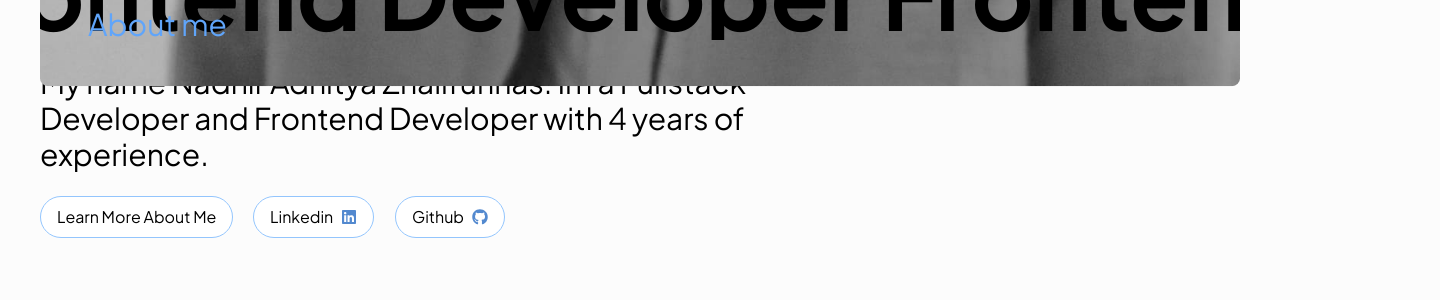
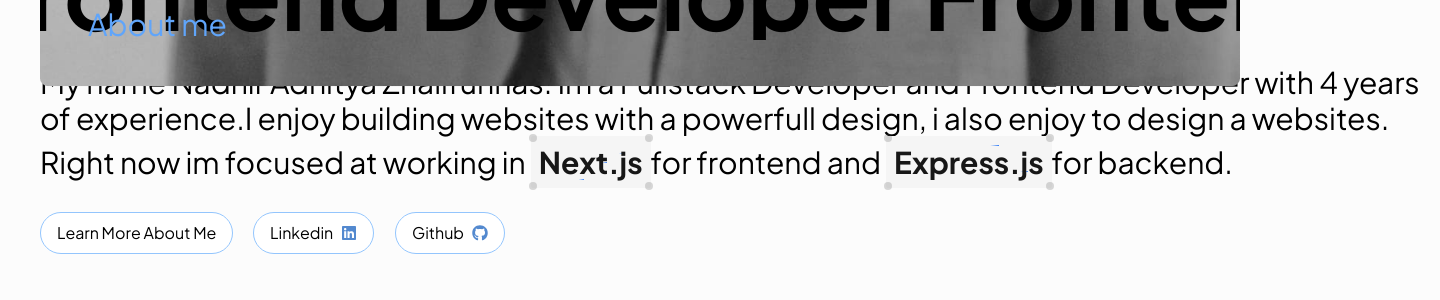
Before and after one commit to Nadhiradhit/portofolio-v2, a Next.js app: page / in a window 1280 px wide. Shown: the part 940-1240 px from the top of the page, 1440 px wide, since content can reach past the window. Built offline with nearby package versions, Linux system fonts and the light colour scheme.

Commit message:
fix: add quality in photos and add a cover timelapse for heading

```diff
--- a/src/app/(landing)/_sections/hero-sections.tsx
+++ b/src/app/(landing)/_sections/hero-sections.tsx
@@ -1,11 +1,13 @@
 "use client";
 import React from "react";
 import { useRouter } from "next/navigation";
+import Link from "next/link";
 
 import { PiArrowElbowDownRight } from "react-icons/pi";
 import { FaGithub, FaLinkedin } from "react-icons/fa";
 import { Button, IconButton } from "@/components/button/button";
 import ImageHeader from "../partials/image-header";
+import { Cover } from "@/components/elements/cover";
 
 export default function HeroSections() {
 	const router = useRouter();
@@ -16,15 +18,22 @@ export default function HeroSections() {
 	return (
 		<section className="px-10 w-full">
 			<ImageHeader />
+			<div className="max-w-screen-2xl">
 				<article>
 					<div className="flex items-center gap-2 text-blue-400">
 						<PiArrowElbowDownRight size={40} />
 						<h3 className="relative top-1">About me</h3>
 					</div>
-				<p className="w-full lg:w-[770px] text-2xl lg:text-3xl py-6 text-start">
+					<h2 className="w-full lg:w-[1400px] text-2xl lg:text-3xl py-6 text-start">
 						My name Nadhir Adhitya Zhalifunnas. Im a Fullstack Developer and
-					Frontend Developer with 4 years of experience.
-				</p>
+						Frontend Developer with 4 years of experience.I enjoy building
+						websites with a powerfull design, i also enjoy to design a websites.
+						Right now im focused at working in{" "}
+						<Cover className="cursor-pointer font-bold"> Next.js </Cover>
+						for frontend and{" "}
+						<Cover className="cursor-pointer font-bold">Express.js </Cover>for
+						backend.
+					</h2>
 					<div className="flex items-center gap-5 mb-6">
 						<Button
 							typeButton="primary"
@@ -49,6 +58,7 @@ export default function HeroSections() {
 						/>
 					</div>
 				</article>
+			</div>
 		</section>
 	);
 }
--- a/src/app/(landing)/_sections/project-sections.tsx
+++ b/src/app/(landing)/_sections/project-sections.tsx
@@ -1,3 +1,4 @@
+"use client";
 import React from "react";
 import Image from "next/image";
 import { projects } from "@/lib/common/project";
@@ -10,10 +11,14 @@ import {
 } from "@/components/card/card";
 import { Button, IconButton } from "@/components/button/button";
 import { FiAlignJustify } from "react-icons/fi";
+import { useRouter } from "next/navigation";
 
 export default function ProjectSections() {
 	const haveMoreProjects = projects.length > 3;
 	const maxProjects = projects.slice(0, 3);
+
+	const router = useRouter();
+
 	return (
 		<section className="px-10 py-10 w-full">
 			<main className=" bg-[#D0E8F4] rounded-xl px-5 py-2">
@@ -36,7 +41,7 @@ export default function ProjectSections() {
 						</div>
 					)}
 				</div>
-				<div className="grid grid-cols-1 md:grid-cols-2 lg:flex lg:flex-wrap gap-4 pb-6 ">
+				<div className="grid grid-cols-1 md:grid-cols-2 lg:flex pb-6 ">
 					{maxProjects.map((project, index) => {
 						return (
 							<Card key={index}>
@@ -46,7 +51,7 @@ export default function ProjectSections() {
 										alt={project.name}
 										width={500}
 										height={300}
-										className="rounded-t-xl cursor-pointer h-36 lg:h-56 hover:scale-90 hover:rounded-lg transition transform ease-in-out "
+										className="rounded-t-xl cursor-pointer h-44 md:h-48 lg:h-56 hover:scale-90 hover:rounded-lg transition transform ease-in-out "
 									/>
 								</CardImage>
 								<CardTitle className="text-[#0F88BC]">{project.name}</CardTitle>
@@ -55,7 +60,8 @@ export default function ProjectSections() {
 								</CardDescription>
 								<CardFooter>
 									<Button
-										href={project.url}
+										href={"/projects" + project.slug}
+										onClick={() => router.push(`/projects/${project.slug}`)}
 										text="View Project"
 										className="text-white bg-[#0F88BC] w-full rounded-md hover:bg-[#0a5e81]"
 									/>
--- a/src/app/(landing)/partials/image-header.tsx
+++ b/src/app/(landing)/partials/image-header.tsx
@@ -19,6 +19,7 @@ export default function ImageHeader() {
 				<Image
 					width={300}
 					height={500}
+					quality={100}
 					src={"/img/profil.jpg"}
 					alt="image"
 					className="rounded-lg grayscale hover:grayscale-0 transition-all ease-in-out cursor-pointer hover:scale-110 w-52 lg:w-auto"
```
Lines whose indentation alone changed are shown as unchanged.
